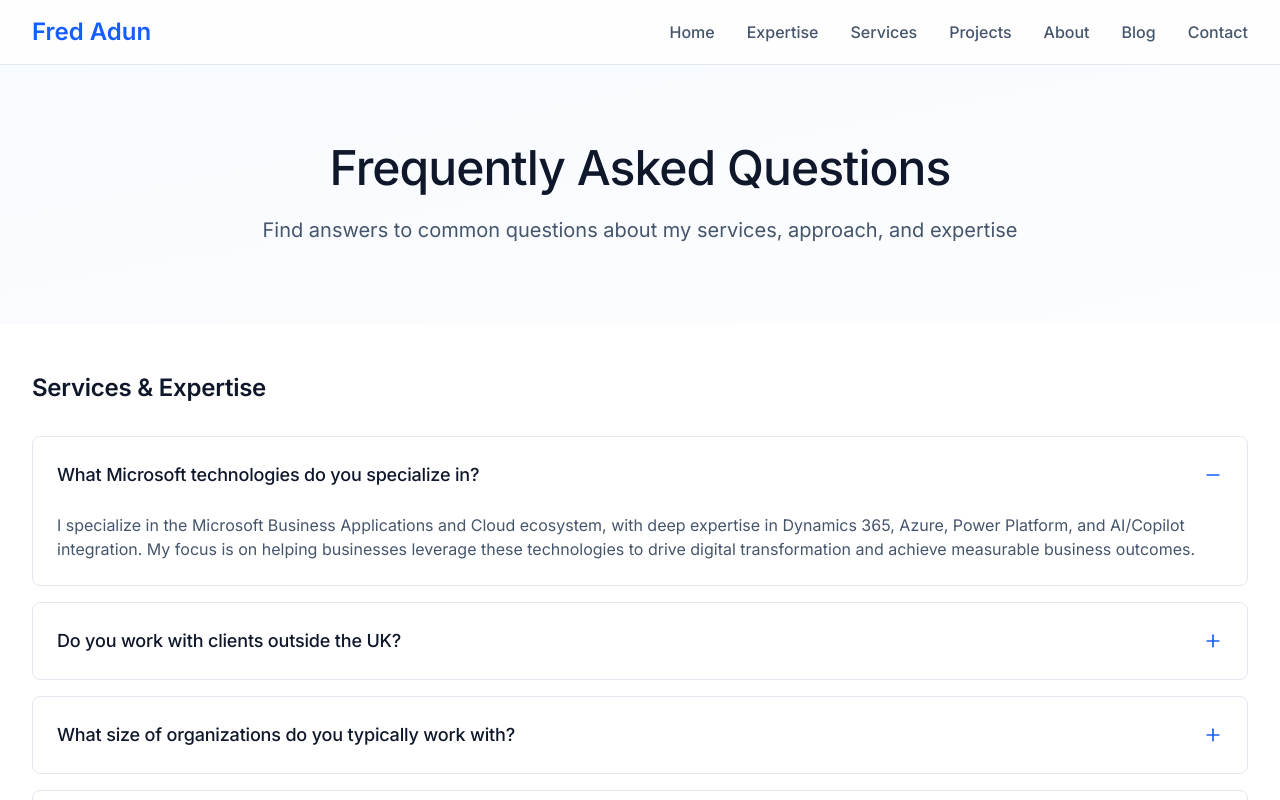
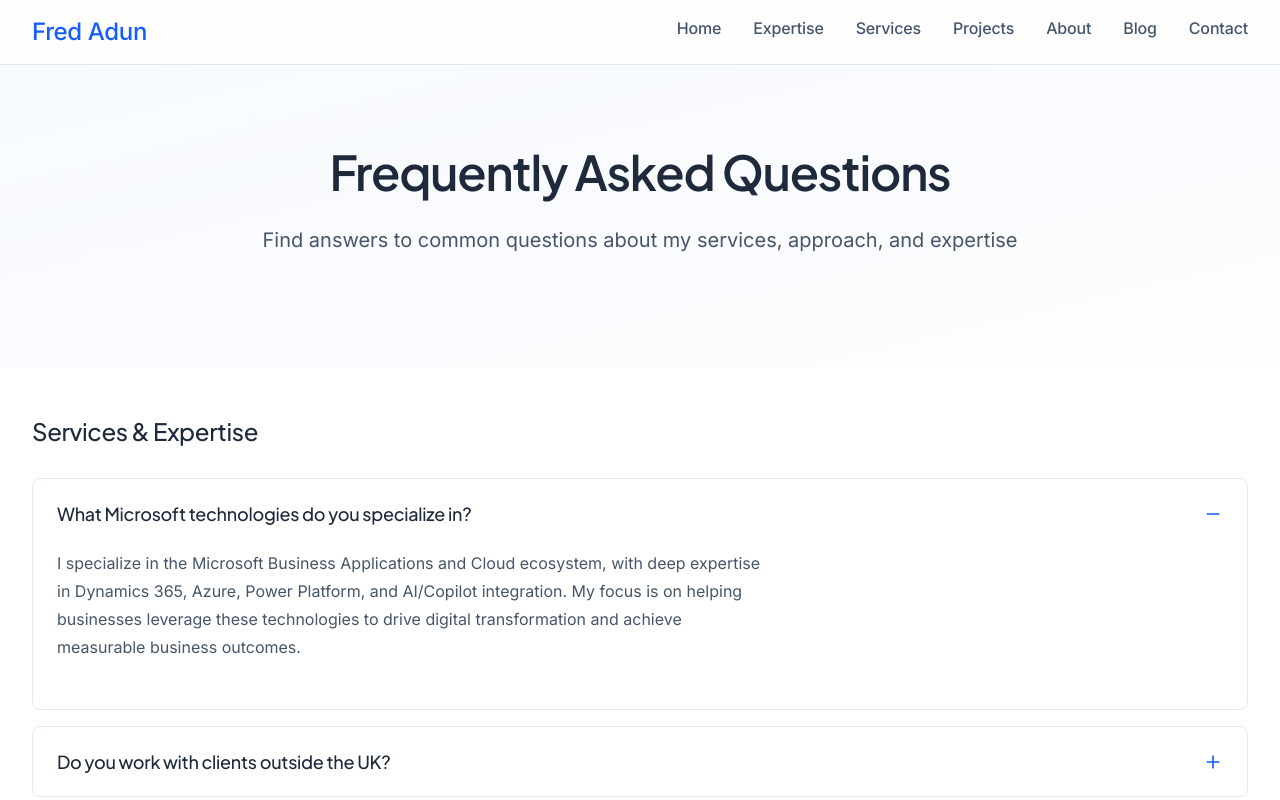
Before and after one commit to fredadun/websitecom, a Next.js app: page /faq in a window 1280 px wide. Shown: the top 800 px of the page. Built offline with nearby package versions, Linux system fonts and the light colour scheme.

Commit message:
Enhance website typography and styling system

```diff
--- a/src/app/font-weights.css
+++ b/src/app/font-weights.css
@@ -1,36 +1,173 @@
-/* Font weight adjustments */
+/* Enhanced Typography System */
+
+/* Base font settings */
+body {
+  font-weight: 400;
+  font-size: 16px;
+  line-height: 1.5;
+  -webkit-font-smoothing: antialiased;
+  -moz-osx-font-smoothing: grayscale;
+  text-rendering: optimizeLegibility;
+}
+
+/* Font weight refinements */
 .font-bold {
-  font-weight: 600 !important; /* Reduce from 700 to 600 */
+  font-weight: 600 !important; /* Refined from 700 to 600 */
 }
 
 .font-semibold {
-  font-weight: 500 !important; /* Reduce from 600 to 500 */
+  font-weight: 500 !important; /* Refined from 600 to 500 */
 }
 
+.font-medium {
+  font-weight: 500 !important;
+}
+
+.font-normal {
+  font-weight: 400 !important;
+}
+
+.font-light {
+  font-weight: 300 !important;
+}
+
+/* Heading typography */
 h1, h2, h3, h4, h5, h6 {
+  letter-spacing: -0.015em;
+  line-height: 1.2;
+}
+
+h1 {
+  font-weight: 600 !important;
+  letter-spacing: -0.025em;
+}
+
+h2 {
+  font-weight: 600 !important;
+  letter-spacing: -0.02em;
+}
+
+h3 {
+  font-weight: 500 !important;
+  letter-spacing: -0.015em;
+}
+
+h4, h5, h6 {
   font-weight: 500 !important;
   letter-spacing: -0.01em;
 }
 
-/* Specific adjustments for headings */
-h1.text-4xl, h1.text-5xl, h1.text-6xl {
-  font-weight: 500 !important;
-  letter-spacing: -0.02em;
+/* Display text (large headings) */
+.text-display-2xl, .text-5xl, .text-6xl {
+  font-weight: 600 !important;
+  letter-spacing: -0.03em !important;
+  line-height: 1.15 !important;
 }
 
-/* Make paragraph text slightly lighter */
+.text-display-xl, .text-4xl {
+  font-weight: 600 !important;
+  letter-spacing: -0.025em !important;
+  line-height: 1.15 !important;
+}
+
+.text-display-lg, .text-3xl {
+  font-weight: 600 !important;
+  letter-spacing: -0.02em !important;
+  line-height: 1.2 !important;
+}
+
+.text-display-md, .text-2xl {
+  font-weight: 500 !important;
+  letter-spacing: -0.015em !important;
+  line-height: 1.25 !important;
+}
+
+/* Paragraph text */
 p {
   font-weight: 400 !important;
+  line-height: 1.75 !important;
+  margin-bottom: 1.5em;
 }
 
-/* Adjust navigation and buttons to be slightly lighter */
+/* Small text */
+.text-sm {
+  line-height: 1.5 !important;
+}
+
+.text-xs {
+  line-height: 1.4 !important;
+  letter-spacing: 0.01em !important;
+}
+
+/* Navigation and buttons */
 nav a, button {
   font-weight: 500 !important;
+  letter-spacing: -0.01em !important;
 }
 
-/* Make the overall font slightly thinner */
-body {
-  font-weight: 400;
-  -webkit-font-smoothing: antialiased;
-  -moz-osx-font-smoothing: grayscale;
+/* Links */
+a {
+  font-weight: 500 !important;
+  text-underline-offset: 2px;
 }
+
+/* List items */
+li {
+  line-height: 1.75 !important;
+  margin-bottom: 0.5em;
+}
+
+/* Blockquotes */
+blockquote {
+  font-style: normal !important;
+  font-weight: 400 !important;
+  line-height: 1.75 !important;
+  letter-spacing: -0.01em !important;
+  border-left-width: 3px !important;
+  padding-left: 1.5rem !important;
+}
+
+/* Code blocks */
+code, pre {
+  font-family: var(--font-mono) !important;
+  font-size: 0.9em !important;
+  letter-spacing: -0.01em !important;
+}
+
+/* Form elements */
+input, textarea, select {
+  font-weight: 400 !important;
+  line-height: 1.5 !important;
+}
+
+/* Captions and metadata */
+.text-caption, figcaption {
+  font-size: 0.875rem !important;
+  line-height: 1.5 !important;
+  letter-spacing: 0.01em !important;
+  font-weight: 400 !important;
+  color: #64748b !important;
+}
+
+/* Responsive typography adjustments */
+@media (max-width: 640px) {
+  body {
+    font-size: 15px;
+  }
+
+  h1 {
+    font-size: 2rem !important;
+  }
+
+  h2 {
+    font-size: 1.75rem !important;
+  }
+
+  h3 {
+    font-size: 1.5rem !important;
+  }
+
+  h4 {
+    font-size: 1.25rem !important;
+  }
+}
--- a/src/app/globals.css
+++ b/src/app/globals.css
@@ -1,21 +1,45 @@
 @import "tailwindcss";
 
 :root {
+  /* Color Variables */
   --background: #ffffff;
   --foreground: #171717;
+  --text-primary: #1e293b;
+  --text-secondary: #475569;
+  --text-tertiary: #64748b;
+  --text-muted: #94a3b8;
+
+  /* Typography Variables */
+  --line-height-tight: 1.2;
+  --line-height-normal: 1.5;
+  --line-height-relaxed: 1.75;
+  --letter-spacing-tight: -0.02em;
+  --letter-spacing-normal: 0;
+  --letter-spacing-wide: 0.01em;
+
+  /* Spacing Variables */
+  --spacing-text-base: 1.75rem;
+  --spacing-text-sm: 1.5rem;
+  --spacing-text-xs: 1.25rem;
 }
 
-@theme inline {
+/* Define theme variables */
+:root {
   --color-background: var(--background);
   --color-foreground: var(--foreground);
   --font-sans: var(--font-sans);
   --font-mono: var(--font-mono);
+  --font-display: var(--font-display);
 }
 
 @media (prefers-color-scheme: dark) {
   :root {
     --background: #0a0a0a;
     --foreground: #ededed;
+    --text-primary: #f1f5f9;
+    --text-secondary: #cbd5e1;
+    --text-tertiary: #94a3b8;
+    --text-muted: #64748b;
   }
 }
 
@@ -24,3 +48,27 @@
   color: var(--foreground);
   font-family: var(--font-sans), ui-sans-serif, system-ui, -apple-system, BlinkMacSystemFont, "Segoe UI", Roboto, "Helvetica Neue", Arial, sans-serif;
 }
+
+/* Typography Base Styles */
+h1, h2, h3, h4, h5, h6 {
+  font-family: var(--font-display), var(--font-sans), ui-sans-serif, system-ui, sans-serif;
+  color: var(--text-primary);
+}
+
+p {
+  color: var(--text-secondary);
+  max-width: 70ch;
+}
+
+/* Utility classes for typography */
+.font-display {
+  font-family: var(--font-display), var(--font-sans), ui-sans-serif, system-ui, sans-serif;
+}
+
+.text-balance {
+  text-wrap: balance;
+}
+
+.text-pretty {
+  text-wrap: pretty;
+}
--- a/src/app/layout.tsx
+++ b/src/app/layout.tsx
@@ -1,5 +1,5 @@
 import type { Metadata } from "next";
-import { Inter, Roboto_Mono } from "next/font/google";
+import { Inter, Roboto_Mono, Plus_Jakarta_Sans } from "next/font/google";
 import "./globals.css";
 import "./font-weights.css";
 import "./theme.css";
@@ -11,6 +11,14 @@
   variable: "--font-sans",
   subsets: ["latin"],
   display: "swap",
+  weight: ["300", "400", "500", "600", "700"],
+});
+
+const plusJakarta = Plus_Jakarta_Sans({
+  variable: "--font-display",
+  subsets: ["latin"],
+  display: "swap",
+  weight: ["400", "500", "600", "700"],
 });
 
 const robotoMono = Roboto_Mono({
@@ -81,7 +89,7 @@
         <meta name="theme-color" content="#2563EB" />
         <meta name="msapplication-TileColor" content="#2563EB" />
       </head>
-      <body className={`${inter.variable} ${robotoMono.variable} antialiased`}>
+      <body className={`${inter.variable} ${robotoMono.variable} ${plusJakarta.variable} antialiased`}>
         <Providers>
           {children}
           <StructuredData />
--- a/tailwind.config.js
+++ b/tailwind.config.js
@@ -1,3 +1,5 @@
+import typographyPlugin from '@tailwindcss/typography';
+
 /** @type {import('tailwindcss').Config} */
 module.exports = {
   content: [
@@ -22,7 +24,76 @@
           900: '#001731',
         },
       },
+      typography: {
+        DEFAULT: {
+          css: {
+            color: '#334155',
+            maxWidth: '65ch',
+            p: {
+              lineHeight: '1.75',
+            },
+            h1: {
+              fontWeight: '600',
+              letterSpacing: '-0.025em',
+            },
+            h2: {
+              fontWeight: '600',
+              letterSpacing: '-0.025em',
+            },
+            h3: {
+              fontWeight: '500',
+              letterSpacing: '-0.02em',
+            },
+            'h4,h5,h6': {
+              fontWeight: '500',
+              letterSpacing: '-0.015em',
+            },
+            a: {
+              fontWeight: '500',
+              textDecoration: 'none',
+              '&:hover': {
+                textDecoration: 'underline',
+                textUnderlineOffset: '2px',
+              },
+            },
+            blockquote: {
+              fontStyle: 'normal',
+              fontWeight: '400',
+              color: '#475569',
+            },
+            code: {
+              fontWeight: '400',
+            },
+          },
+        },
+      },
+      fontSize: {
+        'display-2xl': ['4.5rem', { lineHeight: '1.15', letterSpacing: '-0.03em' }],
+        'display-xl': ['3.75rem', { lineHeight: '1.15', letterSpacing: '-0.03em' }],
+        'display-lg': ['3rem', { lineHeight: '1.15', letterSpacing: '-0.025em' }],
+        'display-md': ['2.25rem', { lineHeight: '1.2', letterSpacing: '-0.02em' }],
+        'display-sm': ['1.875rem', { lineHeight: '1.25', letterSpacing: '-0.015em' }],
+        'display-xs': ['1.5rem', { lineHeight: '1.3', letterSpacing: '-0.01em' }],
+      },
+      lineHeight: {
+        'extra-tight': '1.15',
+        tight: '1.25',
+        snug: '1.375',
+        normal: '1.5',
+        relaxed: '1.625',
+        loose: '1.75',
+        'extra-loose': '2',
+      },
+      letterSpacing: {
+        'extra-tight': '-0.03em',
+        tighter: '-0.025em',
+        tight: '-0.015em',
+        normal: '0',
+        wide: '0.015em',
+        wider: '0.025em',
+        widest: '0.035em',
+      },
     },
   },
-  plugins: [],
+  plugins: [typographyPlugin],
 };
```
